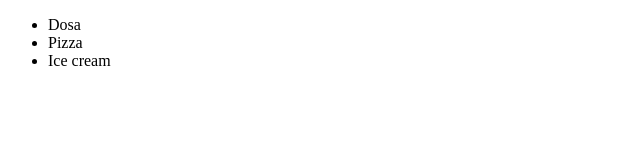
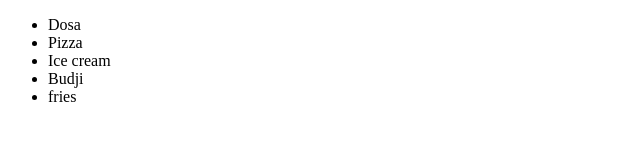
Before and after one commit to ashwathsethuraman69-collab/git_test, a plain HTML site: page lists/fav_foods.html in a window 1280 px wide. Shown: the full height of the page, 0-640 px from the left. Drawn offline with Linux system fonts and the light colour scheme.

Commit message:
Did stuff

```diff
--- a/lists/fav_foods.html
+++ b/lists/fav_foods.html
@@ -10,6 +10,8 @@
             <li>Dosa</li>
             <li>Pizza</li>
             <li>Ice cream</li>
+            <li>Budji</li>
+            <li>fries</li>
         </ul>
     </body>
 </html>
```
